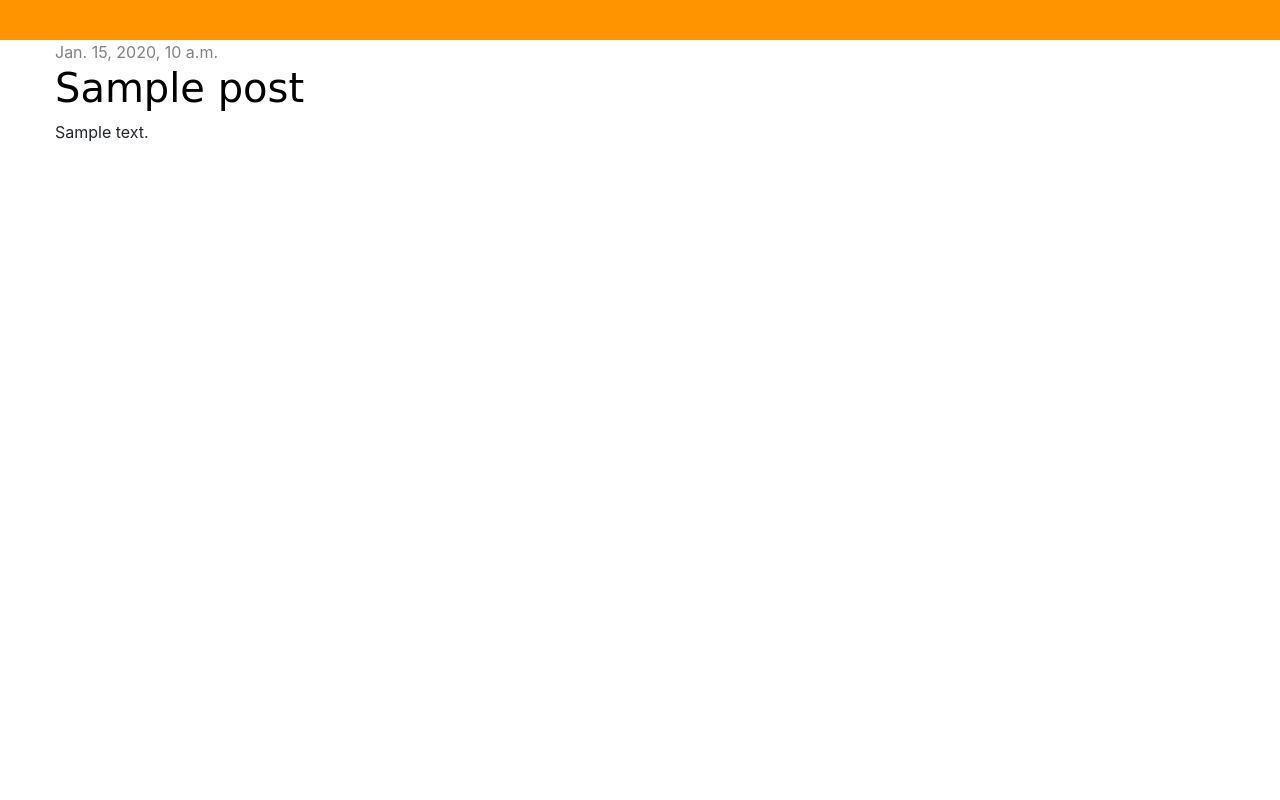
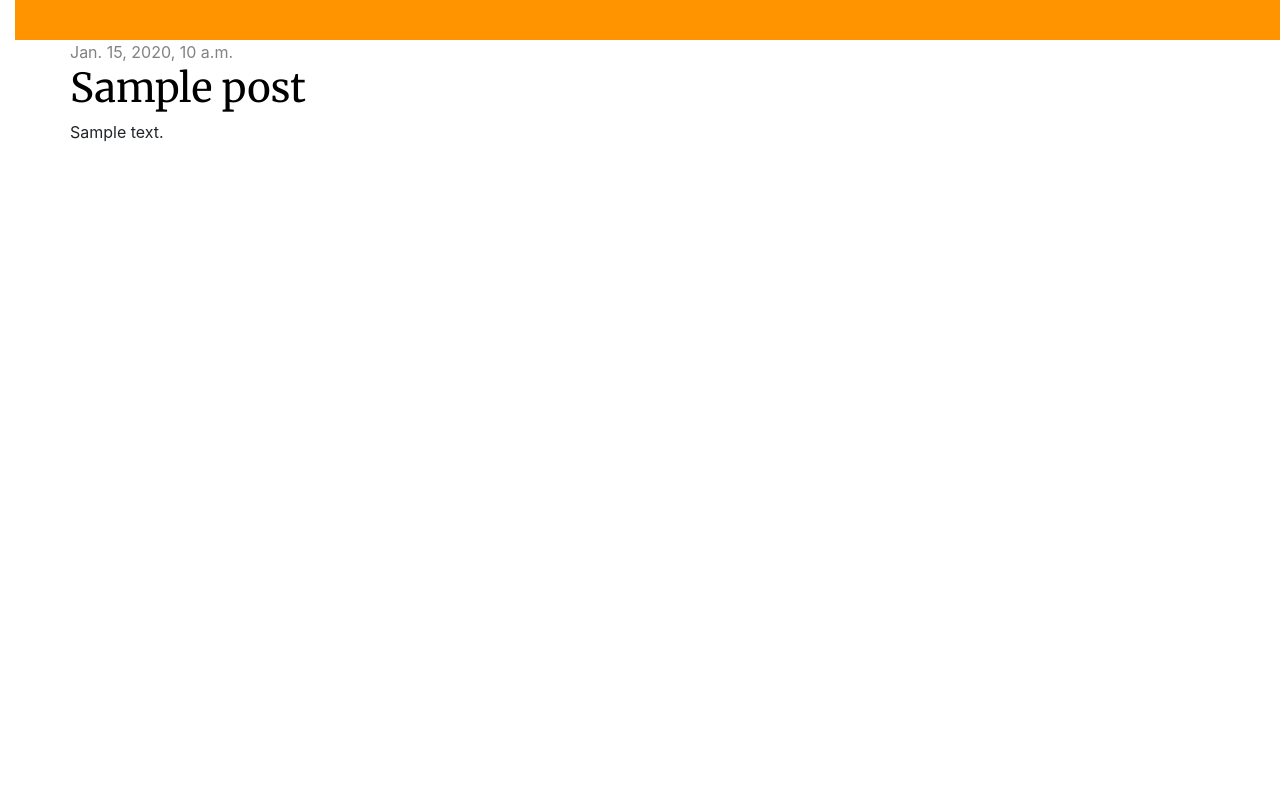
Before and after one commit to malpiatka/my_first_blog, a Django app: template blog/templates/blog/post_list.html in a window 1280 px wide. Run offline with Django 3.2, Linux system fonts and the light colour scheme; the template is opened without the code that fills it: most values are stand-ins (such as "Sample title", 1, 10 or a date in 2020); some libraries are stand-ins or nearby versions.

Commit message:
css changes

```diff
--- a/blog/static/css/blog.css
+++ b/blog/static/css/blog.css
@@ -1,3 +1,13 @@
+body {
+    padding-left: 15px;
+    display: block
+}
+
+h1 a {
+    color: #FCA205;
+    font-family: 'Merriweather';
+}
+
 .page-header {
     background-color: #ff9400;
     margin-top: 0;
@@ -15,7 +25,7 @@
 }
 
 h1, h2, h3, h4 {
-    font-family: 'Lobster', cursive;
+    font-family: 'Merriweather', cursive;
 }
 
 .date {
@@ -32,7 +42,6 @@ h1, h2, h3, h4 {
 
 .top-menu, .top-menu:hover, .top-menu:visited {
     color: #ffffff;
-    float: right;
     font-size: 26pt;
     margin-right: 20px;
 }
--- a/blog/templates/blog/base.html
+++ b/blog/templates/blog/base.html
@@ -5,16 +5,17 @@
     <meta name="viewport"
           content="width=device-width, user-scalable=no, initial-scale=1.0, maximum-scale=1.0, minimum-scale=1.0">
     <meta http-equiv="X-UA-Compatible" content="ie=edge">
+    <title>Maddy's blog</title>
     <link rel="stylesheet" href="https://stackpath.bootstrapcdn.com/bootstrap/4.1.3/css/bootstrap.min.css"
           integrity="sha384-MCw98/SFnGE8fJT3GXwEOngsV7Zt27NXFoaoApmYm81iuXoPkFOJwJ8ERdknLPMO" crossorigin="anonymous">
     <link href="https://fonts.googleapis.com/css?family=Merriweather" rel="stylesheet">
     <link rel="stylesheet" href="{% static 'css/blog.css' %}">
-    <title>Maddy's blog</title>
+
 </head>
 <body>
 <div class="page-header">
     {% if user.is_authenticated %}
-    <a href="{% url 'post_new' %}" class="top-menu">Maddy's blog<span class="glyphicon glyphicon-plus"></span></a>
+    <a href="{% url 'post_new' %}" class="top-menu">Maddy's blog</a>
     {% endif %}
 </div>
 <div class="content container">
```
